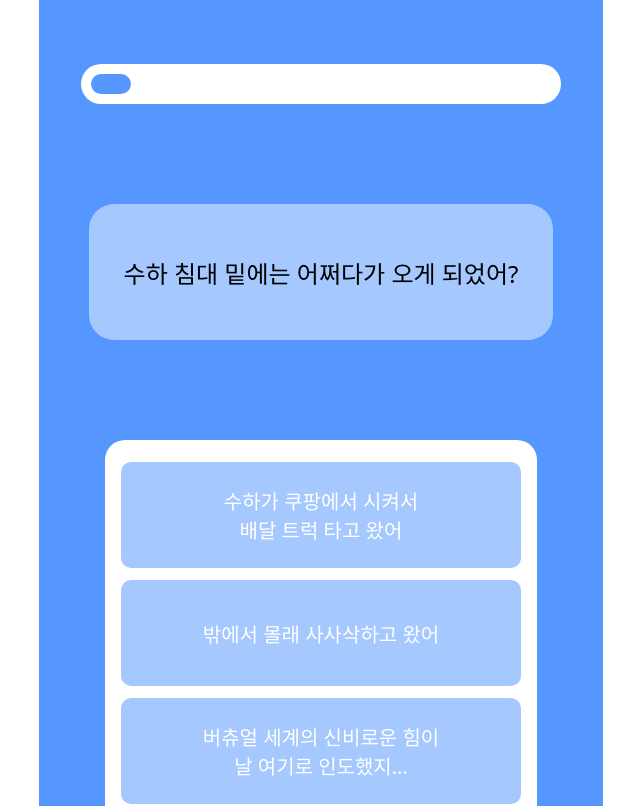
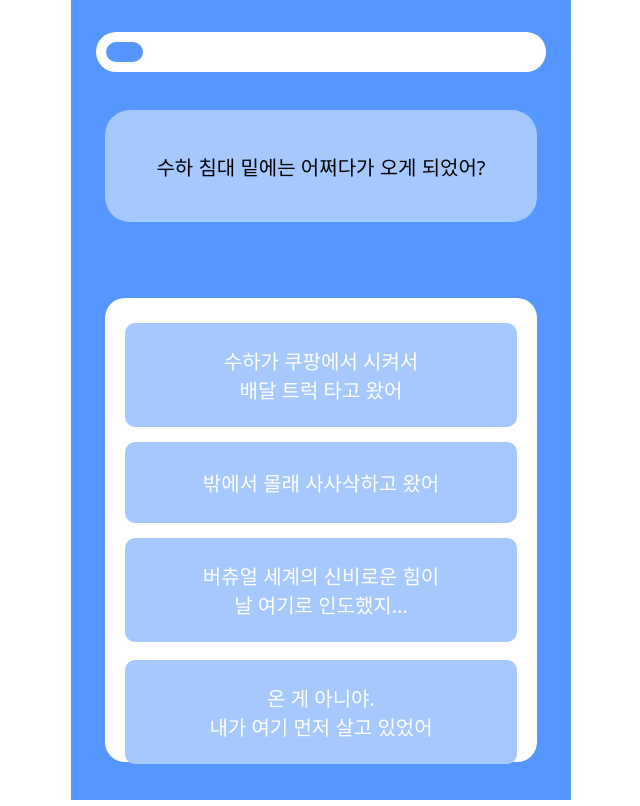
Before and after one commit to Sauvi9non/typeof_suhaqua, a React (Vite) app: page /typeof_suhaqua in a window 1280 px wide. Shown: the top 806 px of the page, without its empty margins (319-959 px from the left). Built offline with nearby package versions, Linux system fonts and the light colour scheme.

Commit message:
[FIX] UI 수정

```diff
--- a/src/Components/LoadingScreen.tsx
+++ b/src/Components/LoadingScreen.tsx
@@ -1,4 +1,5 @@
 import styled from "styled-components";
+import { Container } from "../assets/styles";
 
 const Wrapper = styled.div`
     display:flex;
@@ -6,22 +7,25 @@ const Wrapper = styled.div`
     align-items:center;
     height:100vh;
 `
-const AnimatedText = styled.span`
-font-size: 2rem;
+const AnimatedText = styled.p`
+  font-size: 2rem;
   color: white;
   position: relative;
 
   &::after {
-    content: "수하쿠아 성분 분석 중.";
-    animation: fadeInText 1s steps(3) infinite;
+    content: "수하쿠아 성분 분석 중";
+    animation: fadeInText 3s steps(5) infinite;
   }
 
   @keyframes fadeInText {
     0% {
-      content: "수하쿠아 성분 분석 중.  ";
+      content: "수하쿠아 성분 분석 중";
     }
-    50% {
-      content: "수하쿠아 성분 분석 중.. ";
+    25% {
+      content: "수하쿠아 성분 분석 중.";
+    }
+    75% {
+      content: "수하쿠아 성분 분석 중..";
     }
     100% {
       content: "수하쿠아 성분 분석 중...";
@@ -32,10 +36,12 @@ font-size: 2rem;
 function LoadingScreen() {
 
     return(
+        <Container>
         <Wrapper>
             <AnimatedText>
             </AnimatedText>
         </Wrapper>
+        </Container>
     );
 }
 
--- a/src/Components/ProgressBar.tsx
+++ b/src/Components/ProgressBar.tsx
@@ -1,12 +1,15 @@
 import styled from "styled-components";
 
 const Bar = styled.div`
-    width: 480px;
+    width: 90%;
     height: 40px;
     border-radius: 50px;
     background-color: white;
     display: flex;
     align-items: center;
+    margin-top: 2rem;
+    margin-left: auto;
+    margin-right: auto;
 `;
 
 const Progress = styled.div<{progress: number}>`
--- a/src/Components/ScoreBar.tsx
+++ b/src/Components/ScoreBar.tsx
@@ -52,7 +52,7 @@ function ScoreBar({score, leftName, rightName}: ScoreBarProps){
     return(
 
         <BarWrapper>
-            <BarLabel>{leftName}</BarLabel>
+            <BarLabel style={{color: "#624CBA"}}>{leftName}</BarLabel>
             <Bar score={score}>
             {
                 ( score < 0 ) ?
@@ -61,12 +61,12 @@ function ScoreBar({score, leftName, rightName}: ScoreBarProps){
                     <Right style={{ width: `${(33*(3-absScore))}%`}}></Right>
                     </>
                 :   <>
-                    <Left style={{ width:`${(33*(3-absScore))}%`}}></Left>
-                    <Right style={{ width: `${33*absScore+1}%`}}></Right>
+                    <Left style={{ width:`${(33*(3-absScore))+1}%`}}></Left>
+                    <Right style={{ width: `${33*absScore}%`}}></Right>
                     </>
             }
         </Bar>
-            <BarLabel>{rightName}</BarLabel>
+            <BarLabel style={{color: "#2BADAB"}}>{rightName}</BarLabel>
         </BarWrapper>
 
     );
--- a/src/Routes/MainPage.tsx
+++ b/src/Routes/MainPage.tsx
@@ -4,23 +4,32 @@ import typeof_suhaqua from "../assets/img/typeof_suhaqua.png";
 import { Container, Item} from "../assets/styles";
 
 const MainImg = styled.img`
-    width: 300px;
+    width: 200px;
+
+    @media (max-width: 576px) {
+        width: 50%;
+    }
 `
 
 const Title = styled.span`
-    font-size: 3rem;
+    font-size: 2.5rem;
     font-weight: 400;
     color: white;
+
+    @media (max-width: 576px) {
+        font-size: 2rem;
+    }
 `
 
 const Button = styled.button`
     padding: 10px 50px;
-    font-size: 3rem;
+    font-size: 1.5rem;
     border-radius: 50px;
     border : none;
     background-color: white;
-    width: 400px;
+    width: 200px;
     color: #5597FF;
+    transition: all 0.3s ease;
 
     &:hover {
         cursor: pointer;
@@ -37,7 +46,6 @@ function Main() {
 
     return(
             <Container>
-
                         <Item>
                             <Title>너는 어떤 수하쿠아니?</Title>
                         </Item>
@@ -47,7 +55,6 @@ function Main() {
                         <Item>
                             <Button onClick={testStart}>시작하기</Button>
                         </Item>
-
             </Container>
     );
 }
--- a/src/Routes/ResultPage.tsx
+++ b/src/Routes/ResultPage.tsx
@@ -3,7 +3,7 @@ import { useNavigate, useLocation } from "react-router-dom";
 import { results, MBTI } from "../assets/types";
 import LoadingScreen from "../Components/LoadingScreen";
 import React, {useState, useEffect} from "react";
-import { Container, Item } from "../assets/styles";
+import { ResultContainer, Item } from "../assets/styles";
 import ScoreBar from "../Components/ScoreBar";
 
 const TitleWrapper = styled.div`
@@ -16,11 +16,11 @@ const Title = styled.span`
 `
 
 const ExplanationBox = styled.div`
-    width: 360px;
+    width: 75%;
     padding: 2rem;
     margin: 2rem auto;
     background-color: white;
-    border-radius: 50px;
+    border-radius: 25px;
     color: #5597FF;
     text-align: start;
 `
@@ -32,11 +32,13 @@ const Image = styled.img`
 
 const Name = styled.span`
     font-size: 1.75rem;
+    color: #0063FF;
 `
 
 const Explanation = styled.pre`
     word-break: break-word;
     font-size: 1rem;
+    margin-top: 0.5rem;
 `
 
 const ButtonGroup = styled.div`
@@ -45,7 +47,6 @@ const ButtonGroup = styled.div`
     grid-gap: 1rem;
     padding: 1rem;
     background-color: #222222;
-    border-radius: 20px;
     height: 50px;
 `
 
@@ -56,6 +57,7 @@ const Button = styled.button`
     border : 2px solid white;
     background-color: #222222;
     color: white;
+    transition: all 0.5s ease-in-out;
 
     &:hover {
         cursor: pointer;
@@ -65,10 +67,10 @@ const Button = styled.button`
 `
 
 const ResultBox = styled.div`
-    padding: 2rem;
-    margin: 2rem auto;
+    padding: 1rem;
+    margin: 2rem 1rem;
     background-color: white;
-    border-radius: 50px;
+    border-radius: 25px;
     color: #5597FF;
     text-align: start;
 `
@@ -81,6 +83,7 @@ const GoToButton = styled.button`
     background-color: #A5C8FF;
     width: 90%;
     color: white;
+    transition: all 0.5s ease-in-out;
 
     &:hover {
         cursor: pointer;
@@ -122,7 +125,7 @@ function ResultPage(){
  }, []); // isLoading이 변경될 때마다 실행
 
     return(
-        <Container>
+        <ResultContainer>
             {
                 isLoading ? (
                     <LoadingScreen />
@@ -151,7 +154,7 @@ function ResultPage(){
 
                 <ResultBox>
                     <ScoreBar score={testData.EI} leftName="활발한" rightName="수줍은" />
-                    <ScoreBar score={testData.NS} leftName="현실적" rightName="몽상적" />
+                    <ScoreBar score={testData.NS} leftName="현실적" rightName="창의적" />
                     <ScoreBar score={testData.TF} leftName="쿨한" rightName="정이많은" />
                     <ScoreBar score={testData.PJ} leftName="즉흥적" rightName="철저한" />
                 </ResultBox>
@@ -169,7 +172,7 @@ function ResultPage(){
                 )
             }
 
-            </Container>
+            </ResultContainer>
 
     );
 }
--- a/src/Routes/TestPage.tsx
+++ b/src/Routes/TestPage.tsx
@@ -7,26 +7,32 @@ import React from "react";
 import ProgressBar from "../Components/ProgressBar";
 
 const QuestionBox = styled.div`
-    width: 400px;
-    height: 72px;
-    padding: 2rem;
-    margin: 100px auto;
+    width: 80%;
+    height: 10%;
+    padding: 1rem;
+    margin: auto;
     text-align: center;
     background-color: #A5C8FF;
     border-radius: 25px;
+
     display: flex;
     justify-content: center;
     align-items: center;
 `;
 const Question = styled.p`
-    font-size: 1.5rem;
+    font-size: 1.25rem;
     color: black;
+
+    @media (max-width: 576px) {
+        font-size: 1.125rem;
+    }
 `
 
 const AnswerBox = styled.div`
-    width: 400px;
-    height: 440px;
+    width: 80%;
+    height: 50%;
     padding: 2rem 1rem;
+    margin: auto;
     background-color: white;
     border-radius: 20px;
     display: grid;
@@ -34,6 +40,8 @@ const AnswerBox = styled.div`
     grid-template-rows: repeat(auto-fill, 1fr);
     grid-auto-rows: 1fr;
     place-items: center;
+
+    transition: all 0.5s ease-in-out;
 `
 
 const AnswerInput = styled.input`
@@ -41,9 +49,9 @@ const AnswerInput = styled.input`
 `
 
 const AnswerLabel = styled.label`
-    height: 100%;
-    width: 360px;
-    padding: 10px 20px;
+    height: 80%;
+    width: 90%;
+    padding: 1rem;
     border-radius: 10px;
 
     display: flex;
@@ -54,16 +62,25 @@ const AnswerLabel = styled.label`
     background-color: #A5C8FF;
     color: white;
 
-    &:hover {
+    transition: all 0.5s ease-in-out;
+
+
+    &:active {
+        background-color: #5588FF;
+        color: #0063FF;
         cursor: pointer;
-        background-color: #E0E0E0;
-        color: #0063FF;
     }
 
-    &:focus {
-        cursor: pointer;
-        background-color: #E0E0E0;
-        color: #0063FF;
+    @media (min-width: 576px) {
+        &:hover {
+            cursor: pointer;
+            background-color: #DDDDFF;
+            color: #0063FF;
+        }
+    }
+
+    @media (max-width: 576px) {
+        font-size: 1rem;
     }
 `;
 
@@ -124,11 +141,12 @@ function TestPage(){ //여기서 계속 변하는 건 index와 mbti 클릭할
     return(
         <Container>
                 <ProgressBar progress={(index+1)}></ProgressBar>
-                    <QuestionBox>
+
+                <QuestionBox>
                         <Question>{
                         questions[index].text.split("/").map((sentence,index)=>(
                             <React.Fragment key={index}>
-                                {sentence}
+                                {sentence} <br/>
                             </React.Fragment>
                         ))
                         }</Question>
@@ -152,7 +170,6 @@ function TestPage(){ //여기서 계속 변하는 건 index와 mbti 클릭할
                         ))
                     }
                     </AnswerBox>
-
         </Container>
     );
 }
--- a/src/assets/styles.ts
+++ b/src/assets/styles.ts
@@ -2,28 +2,63 @@ import styled, { createGlobalStyle } from "styled-components";
 
 export const GlobalStyle = createGlobalStyle`
     * {
-    margin: 0 auto;
-    padding: 0 0;
-    font-family: system-ui, -apple-system, BlinkMacSystemFont, "Segoe UI", Roboto, Ubuntu, "Helvetica Neue", sans-serif;
-    //border: 1px solid red;
+        margin: 0;
+        padding: 0;
+        font-family: system-ui, -apple-system, BlinkMacSystemFont, "Segoe UI", Roboto, Ubuntu, "Helvetica Neue", sans-serif;
+        }
+
+    html {
+        width: 100vw;
+        height: 100vh;
     }
 
     body {
-    display: flex;
-    justify-content: center;
-    align-items: center;
-    flex-direction: column;
+        height: 100%;
+        display: flex;
+        justify-content: center;
+        align-content: center;
     }
 `;
 
 export const Container = styled.div`
     width: 500px;
     height: 100%;
+
+    max-width: 100%;
     background-color: #5597FF;
-    padding: 4rem 2rem;
+
+    display: flex;
+    flex-direction: column;
+    justify-content: space-between;
+    align-content: center;
+
+    @media (max-width: 576px) {
+        width: 100vw;
+    }
+`
+
+export const ResultContainer = styled.div`
+    width: 500px;
+    padding: 2rem 0;
+    max-width: 100%;
+    background-color: #5597FF;
+
+    display: flex;
+    flex-direction: column;
+    justify-content: space-between;
+    align-content: center;
+
+    @media (max-width: 576px) {
+        width: 100vw;
+    }
 `
 
 export const Item = styled.div`
     margin: 2rem;
+    padding: 1rem;
     text-align: center;
+
+    @media (max-width: 476px) {
+        margin: 1rem;
+    }
 `
```
